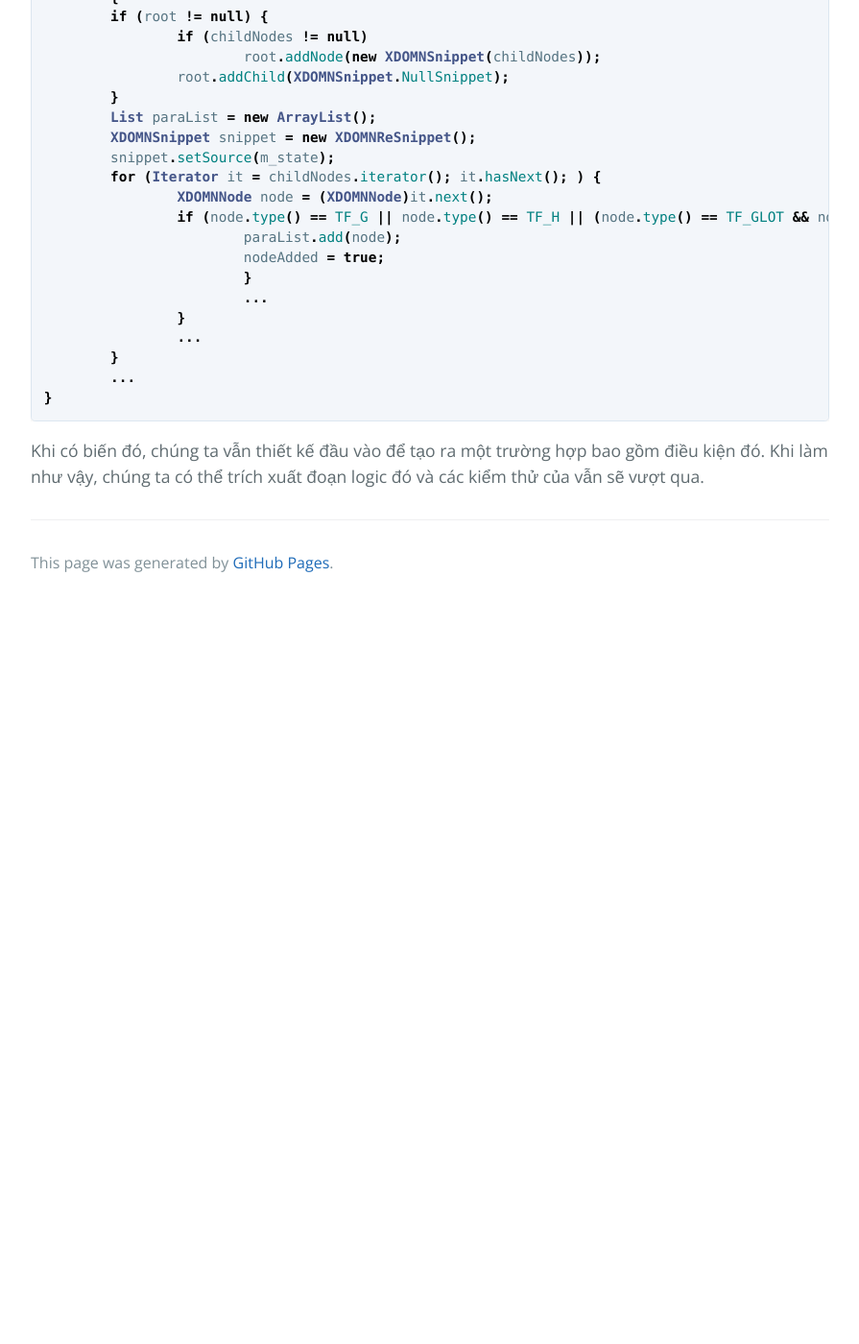
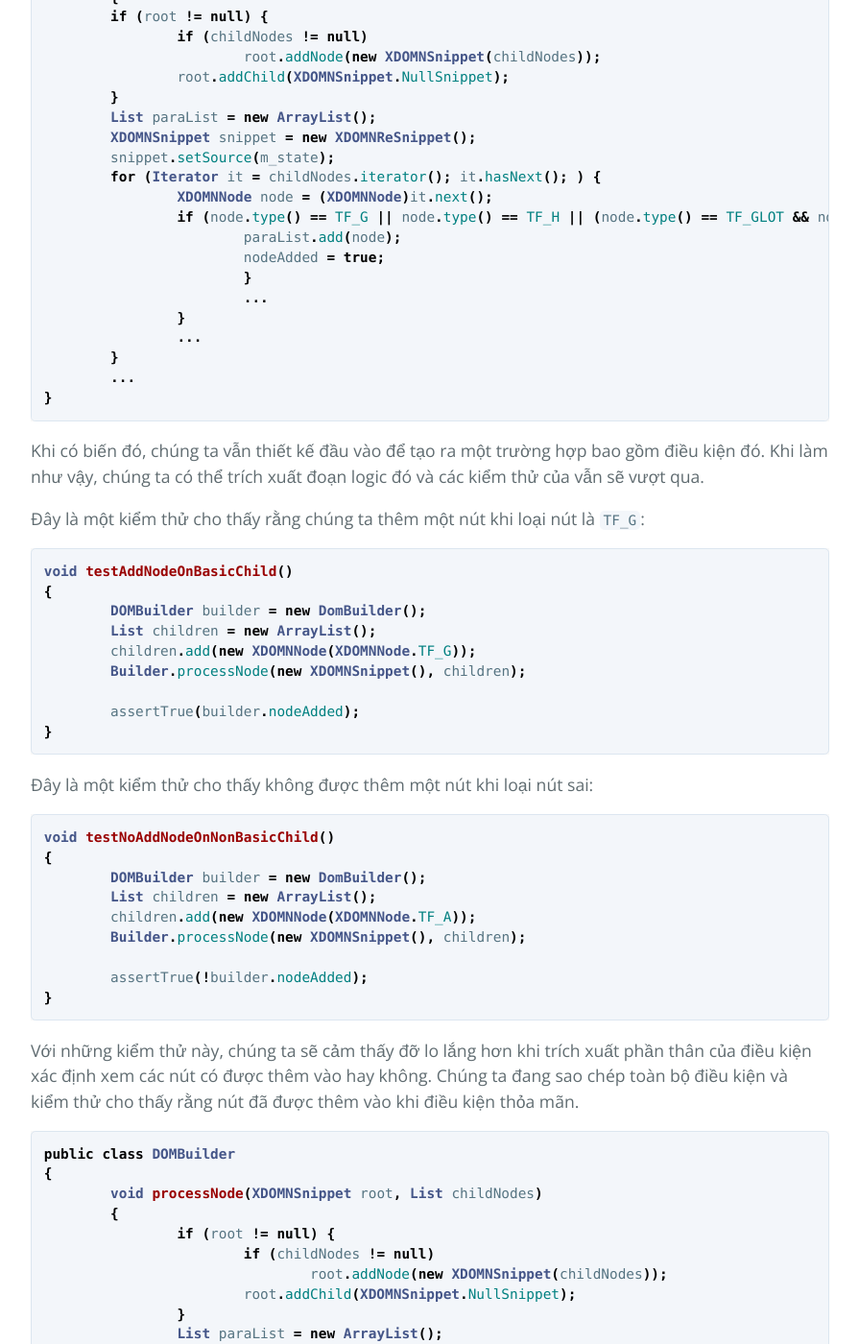
Before and after one commit to HaiBV/haibv.github.io, a Jekyll site: the page built from working-effectively-with-legacy-code/chapter-22-i-need-to-change-a-monster-method-and-i-cant-write-tests-for-it.md, in a window 1280 px wide and 1400 px high, scrolled down 10316 px. Shown: the whole window at 96% size, without its empty margins (192-1087 px from the left). Built offline with Jekyll 4.4.1, drawn with Linux system fonts in a browser that asks for light colours; our own code applies the rules of GitHub Pages for plain Markdown files; before the commit the page ends 10946 px from its top, so only the background shows below that; some of the changed text lies outside the part shown.

Commit message:
Book - Working Efectively with Legacy Code - P2 - C22

````diff
--- a/working-effectively-with-legacy-code/chapter-22-i-need-to-change-a-monster-method-and-i-cant-write-tests-for-it.md
+++ b/working-effectively-with-legacy-code/chapter-22-i-need-to-change-a-monster-method-and-i-cant-write-tests-for-it.md
@@ -347,3 +347,65 @@ public class DOMBuilder
 ```
 
 Khi có biến đó, chúng ta vẫn thiết kế đầu vào để tạo ra một trường hợp bao gồm điều kiện đó. Khi làm như vậy, chúng ta có thể trích xuất đoạn logic đó và các kiểm thử của vẫn sẽ vượt qua.
+
+Đây là một kiểm thử cho thấy rằng chúng ta thêm một nút khi loại nút là `TF_G`:
+
+```java
+void testAddNodeOnBasicChild()
+{
+	DOMBuilder builder = new DomBuilder();
+	List children = new ArrayList();
+	children.add(new XDOMNNode(XDOMNNode.TF_G));
+	Builder.processNode(new XDOMNSnippet(), children);
+
+	assertTrue(builder.nodeAdded);
+}
+```
+
+Đây là một kiểm thử cho thấy không được thêm một nút khi loại nút sai:
+
+```java
+void testNoAddNodeOnNonBasicChild()
+{
+	DOMBuilder builder = new DomBuilder();
+	List children = new ArrayList();
+	children.add(new XDOMNNode(XDOMNNode.TF_A));
+	Builder.processNode(new XDOMNSnippet(), children);
+
+	assertTrue(!builder.nodeAdded);
+}
+```
+
+Với những kiểm thử này, chúng ta sẽ cảm thấy đỡ lo lắng hơn khi trích xuất phần thân của điều kiện xác định xem các nút có được thêm vào hay không. Chúng ta đang sao chép toàn bộ điều kiện và kiểm thử cho thấy rằng nút đã được thêm vào khi điều kiện thỏa mãn.
+
+```java
+public class DOMBuilder
+{
+	void processNode(XDOMNSnippet root, List childNodes)
+	{
+		if (root != null) {
+			if (childNodes != null)
+				root.addNode(new XDOMNSnippet(childNodes));
+			root.addChild(XDOMNSnippet.NullSnippet);
+		}
+		List paraList = new ArrayList();
+		XDOMNSnippet snippet = new XDOMNReSnippet();
+		snippet.setSource(m_state);
+		for (Iterator it = childNodes.iterator(); it.hasNext();) {
+			XDOMNNode node = (XDOMNNode)it.next();
+			if (isBasicChild(node)) {
+				paraList.addNode(node);
+				nodeAdded = true;
+			}
+			...
+		}
+		...
+	}
+	private boolean isBasicChild(XDOMNNode node) {
+		return node.type() == TF_G
+			|| node.type() == TF_H
+			|| node.type() == TF_GLOT && node.isChild());
+	}
+	...
+}
+```
````
